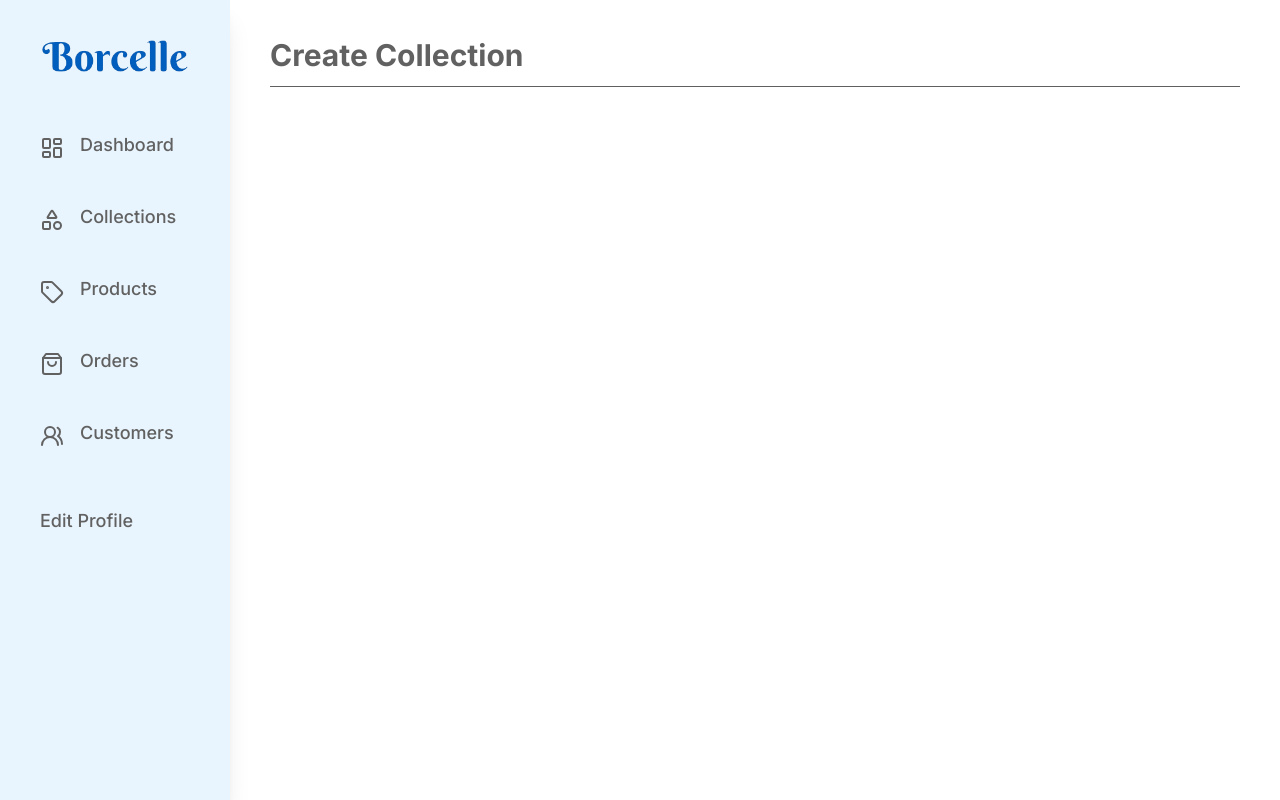
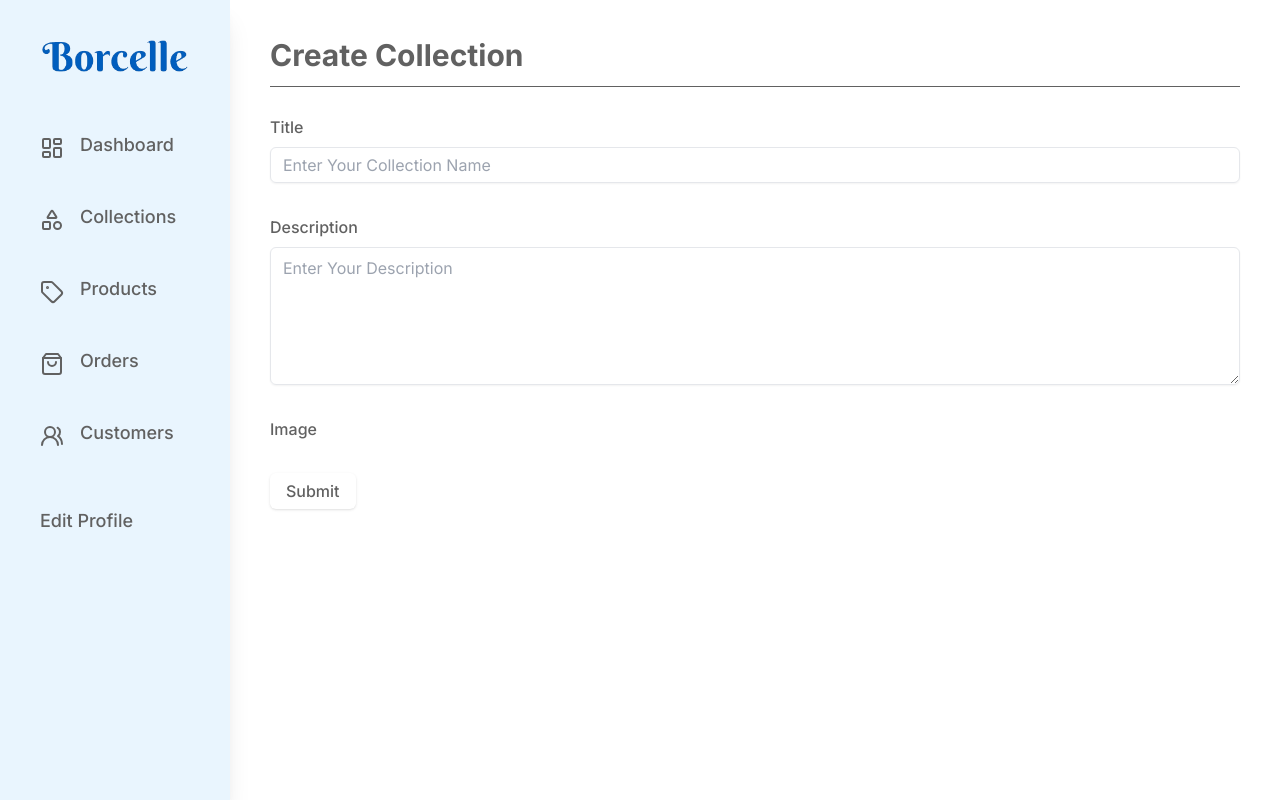
Before and after one commit to HasanCoder66/E-COMMERCE-MALL, a Next.js app: page /collections/new in a window 1280 px wide. Built offline with nearby package versions, Linux system fonts and the light colour scheme.

Commit message:
shad cn install and use 1 hour done

```diff
--- a/components/collection/CollectionForm.tsx
+++ b/components/collection/CollectionForm.tsx
@@ -1,12 +1,94 @@
-import { Separator } from "../ui/separator"
+"use client";
+
+import { z } from "zod";
+import { zodResolver } from "@hookform/resolvers/zod";
+import { useForm } from "react-hook-form";
+
+import { Separator } from "../ui/separator";
+import { Button } from "@/components/ui/button";
+import {
+  Form,
+  FormControl,
+  FormField,
+  FormItem,
+  FormLabel,
+  FormMessage,
+} from "@/components/ui/form";
+import { Input } from "@/components/ui/input";
+import { Textarea } from "../ui/textarea";
+
+const formSchema = z.object({
+  title: z.string().min(2).max(20),
+  description: z.string().min(2).max(500).trim(),
+  image: z.string(),
+});
 
 const CollectionForm = () => {
+  const form = useForm<z.infer<typeof formSchema>>({
+    resolver: zodResolver(formSchema),
+    defaultValues: {
+      title: "",
+      description: "",
+      image: "",
+    },
+  });
+
+  const onSubmit = async (values: z.infer<typeof formSchema>) => {
+    console.log(values);
+  };
+
   return (
     <div className="p-10">
-        <p className="text-heading2-bold">Create Collection</p>
-        <Separator className="mt-4 mb-7 bg-grey-1"/>
+      <p className="text-heading2-bold">Create Collection</p>
+      <Separator className="mt-4 mb-7 bg-grey-1" />
+
+      <Form {...form}>
+        <form onSubmit={form.handleSubmit(onSubmit)} className="space-y-8">
+          <FormField
+            control={form.control}
+            name="title"
+            render={({ field }) => (
+              <FormItem>
+                <FormLabel>Title</FormLabel>
+                <FormControl>
+                  <Input placeholder="Enter Your Collection Name" {...field} />
+                </FormControl>
+                <FormMessage />
+              </FormItem>
+            )}
+          />
+
+          <FormField
+            control={form.control}
+            name="description"
+            render={({ field }) => (
+              <FormItem>
+                <FormLabel>Description</FormLabel>
+                <FormControl>
+                  <Textarea placeholder="Enter Your Description" {...field}  rows={5}/>
+                </FormControl>
+                <FormMessage />
+              </FormItem>
+            )}
+          />
+<FormField
+            control={form.control}
+            name="image"
+            render={({ field }) => (
+              <FormItem>
+                <FormLabel>Image</FormLabel>
+                <FormControl>
+                </FormControl>
+                <FormMessage />
+              </FormItem>
+            )}
+          />
+
+          <Button type="submit">Submit</Button>
+        </form>
+      </Form>
     </div>
-  )
-}
+  );
+};
 
-export default CollectionForm
+export default CollectionForm;
--- /dev/null
+++ b/components/collection/custom ui/ImageUpload.tsx
@@ -0,0 +1,9 @@
+import React from 'react'
+
+const ImageUpload = () => {
+  return (
+    <div>ImageUpload</div>
+  )
+}
+
+export default ImageUpload
--- /dev/null
+++ b/components/ui/input.tsx
@@ -0,0 +1,22 @@
+import * as React from "react"
+
+import { cn } from "@/lib/utils"
+
+const Input = React.forwardRef<HTMLInputElement, React.ComponentProps<"input">>(
+  ({ className, type, ...props }, ref) => {
+    return (
+      <input
+        type={type}
+        className={cn(
+          "flex h-9 w-full rounded-md border border-input bg-transparent px-3 py-1 text-base shadow-sm transition-colors file:border-0 file:bg-transparent file:text-sm file:font-medium file:text-foreground placeholder:text-muted-foreground focus-visible:outline-none focus-visible:ring-1 focus-visible:ring-ring disabled:cursor-not-allowed disabled:opacity-50 md:text-sm",
+          className
+        )}
+        ref={ref}
+        {...props}
+      />
+    )
+  }
+)
+Input.displayName = "Input"
+
+export { Input }
--- /dev/null
+++ b/components/ui/textarea.tsx
@@ -0,0 +1,22 @@
+import * as React from "react"
+
+import { cn } from "@/lib/utils"
+
+const Textarea = React.forwardRef<
+  HTMLTextAreaElement,
+  React.ComponentProps<"textarea">
+>(({ className, ...props }, ref) => {
+  return (
+    <textarea
+      className={cn(
+        "flex min-h-[60px] w-full rounded-md border border-input bg-transparent px-3 py-2 text-base shadow-sm placeholder:text-muted-foreground focus-visible:outline-none focus-visible:ring-1 focus-visible:ring-ring disabled:cursor-not-allowed disabled:opacity-50 md:text-sm",
+        className
+      )}
+      ref={ref}
+      {...props}
+    />
+  )
+})
+Textarea.displayName = "Textarea"
+
+export { Textarea }
```
